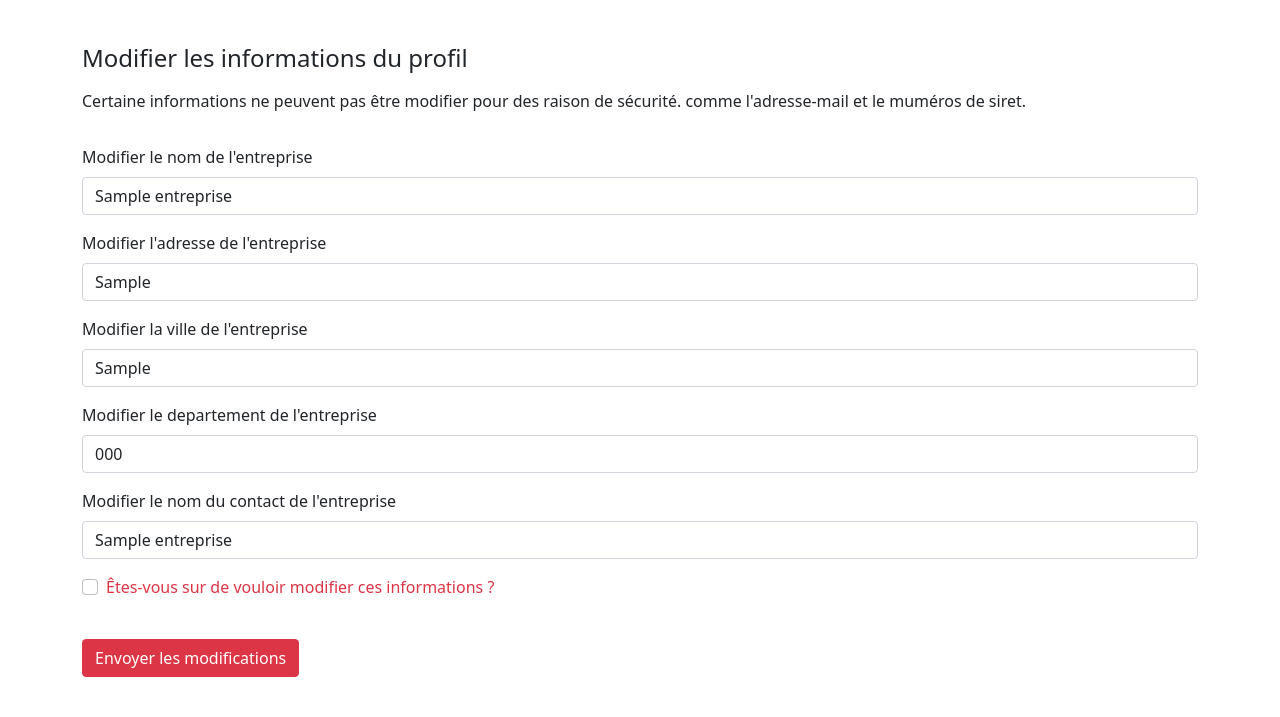
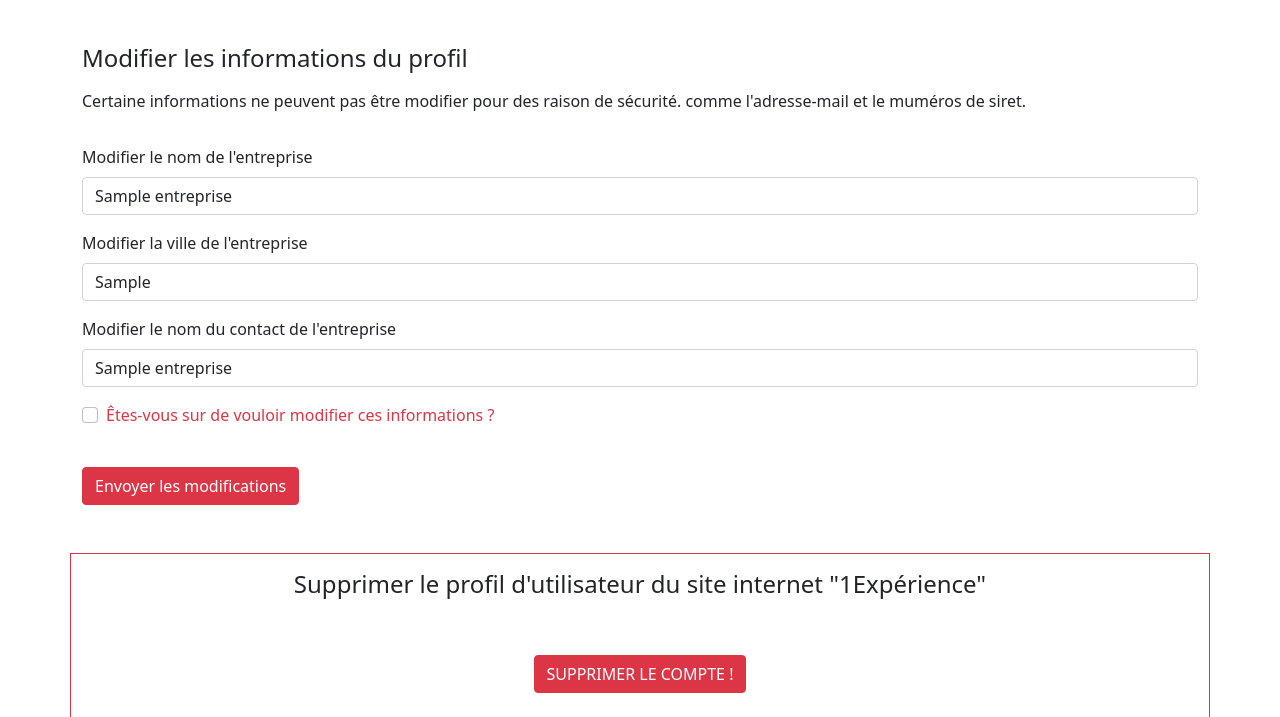
Before and after one commit to BaptisteQnt/Projet1, a PHP site: page /projet1/index.php?profil in a window 1280 px wide. Shown: the part 960-1677 px from the top of the page. Run offline with PHP 8.4, Linux system fonts and the light colour scheme; the visitor is signed in with stand-in values (Sample User, id 1); tables that the repository leaves empty or names only in its code hold one stand-in row (values such as "Sample post").

Commit message:
qetgdrsqedf

```diff
--- a/controllers/connexionCtrl.php
+++ b/controllers/connexionCtrl.php
@@ -19,7 +19,7 @@ if(isset($_POST['validax'])){
         if(mb_strlen($_POST['mdp'])>=8){
             $pass = htmlspecialchars($_POST['mdp']);
         } else {
-            $formError['passvalide'] = "Le mots de est trop court";
+            $formError['passvalide'] = "Le mots de passe est trop court";
         }
     } else {
         $formError['inputVide'] = "Tous les champs doivent être rempli";
--- a/controllers/profilsCtrl.php
+++ b/controllers/profilsCtrl.php
@@ -10,18 +10,16 @@ if(isset($_POST['modifiateur'])){
     $formError = [];
     $tab = [];
     // Verifie si les differents champs désigner ne sont pas vide
-    if(!empty($_POST['modifEntreprise']) && !empty($_POST['modifAdresse']) && !empty($_POST['modifVille']) && !empty($_POST['modifDepartement']) && !empty($_POST['modifContacte'])){
+    if(!empty($_POST['modifEntreprise']) && !empty($_POST['modifVille']) && !empty($_POST['modifContacte'])){
         $nomEntre = htmlspecialchars($_POST['modifEntreprise']);
-        $adresseEntre = htmlspecialchars($_POST['modifAdresse']);
         $villeEntre = htmlspecialchars($_POST['modifVille']);
-        $codePostale = htmlspecialchars($_POST['modifDepartement']);
         $contacteEntre = htmlspecialchars($_POST['modifContacte']);
         // Permet de lancer la procedure pour modifier le profils avec une securiter.
         if(!empty($_POST['oui'])){
             $entreprise->setNom_entreprise($nomEntre);
-            $entreprise->setAdresse($adresseEntre);
+            // $entreprise->setAdresse($adresseEntre);
             $entreprise->setVille($villeEntre);
-            $entreprise->setCodePostale($codePostale);
+            // $entreprise->setCodePostale($codePostale);
             $entreprise->setNompersonne($contacteEntre);
             $entreprise->modifierUtilisateur();
             header('Location: index.php?profil');
--- a/modeles/class.utilisateur.php
+++ b/modeles/class.utilisateur.php
@@ -155,12 +155,12 @@ class Utilisateur extends Database {
 
     // Permet a l'utilisateur de modifier son profil via son formulaire qui apparait dans la page profils.
     public function modifierUtilisateur(){
-        $req = 'UPDATE entreprise SET nom_entreprise = :nom_entreprise, adresse= :adresse,ville= :ville, departement= :departement, nom_contact= :nom_con WHERE identifiant= :id';
+        $req = 'UPDATE entreprise SET nom_entreprise = :nom_entreprise, ville= :ville, nom_contact= :nom_con WHERE identifiant= :id';
         $modification = $this->db->prepare($req);
         $modification->bindValue(':nom_entreprise',$this->nom_entreprise,PDO::PARAM_STR);
-        $modification->bindValue(':adresse',$this->adresse,PDO::PARAM_STR);
+        // $modification->bindValue(':adresse',$this->adresse,PDO::PARAM_STR);
         $modification->bindValue(':ville',$this->ville,PDO::PARAM_STR);
-        $modification->bindValue(':departement',$this->codepostale,PDO::PARAM_STR);
+        // $modification->bindValue(':departement',$this->codepostale,PDO::PARAM_STR);
         $modification->bindValue(':nom_con',$this->nom_personne,PDO::PARAM_STR);
         $modification->bindValue(':id',$this->identifiant,PDO::PARAM_INT);
         return $modification->execute();
--- a/modeles/inscription/class.utilisateur.php
+++ b/modeles/inscription/class.utilisateur.php
@@ -145,7 +145,7 @@ class Utilisateur extends Database {
         $modification->bindValue(':nom_entreprise',$this->nom_entreprise,PDO::PARAM_STR);
         $modification->bindValue(':adresse',$this->adresse,PDO::PARAM_STR);
         $modification->bindValue(':ville',$this->ville,PDO::PARAM_STR);
-        $modification->bindValue(':departement',$this->departement,PDO::PARAM_STR);
+        $modification->bindValue(':departement',$this->codepostale,PDO::PARAM_STR);
         $modification->bindValue(':nom_con',$this->nom_personne,PDO::PARAM_STR);
         $modification->bindValue(':id',$this->identifiant,PDO::PARAM_INT);
         return $modification->execute();
--- a/views/inscription.php
+++ b/views/inscription.php
@@ -5,7 +5,7 @@
         </div>
         <!-- Permet d'afficher des message d'erreur pour les differents champs present sur la page -->
         <?php
-            if(isset($formError['passValide'])){ ?>
+            if(isset($formError['formError'])){ ?>
                     <small class="form-text  text-danger"><?= $formError['passValide'] ?></small>
                 <?php } ?>
             <?php
--- a/views/profil.php
+++ b/views/profil.php
@@ -46,12 +46,12 @@
         <form method="POST">
             <label class="mt-3">Modifier le nom de l'entreprise</label>
             <input name="modifEntreprise" type="text" class="form-control mt-2" value="<?php echo $entreprises->nom_entreprise ?>" />
-            <label class="mt-3">Modifier l'adresse de l'entreprise</label>
-            <input name="modifAdresse" type="text" class="form-control mt-2" value="<?php echo $entreprises->adresse ?>"/>
+            <!-- <label class="mt-3">Modifier l'adresse de l'entreprise</label>
+            <input name="modifAdresse" type="text" class="form-control mt-2" value=""/> -->
             <label class="mt-3">Modifier la ville de l'entreprise</label>
             <input name="modifVille" type="text" class="form-control mt-2" value="<?php echo $entreprises->ville ?>"/>
-            <label class="mt-3">Modifier le departement de l'entreprise</label>
-            <input name="modifDepartement" type="text" class="form-control mt-2" value="<?php echo $entreprises->CodePostale ?>"/>
+            <!-- <label class="mt-3">Modifier le departement de l'entreprise</label>
+            <input name="modifDepartement" type="text" class="form-control mt-2" value=""/> -->
             <label class="mt-3">Modifier le nom du contact de l'entreprise</label>
             <input name="modifContacte" type="text" class="form-control mt-2 mb-3" value="<?php echo $entreprises->nom_contact ?>"/>
             <div class="form-group form-check mt-3 ">
```
Also changed, not shown: views/connexion.php (+5 -4 lines), views/asset/js/script.js (line endings or trailing spaces).
